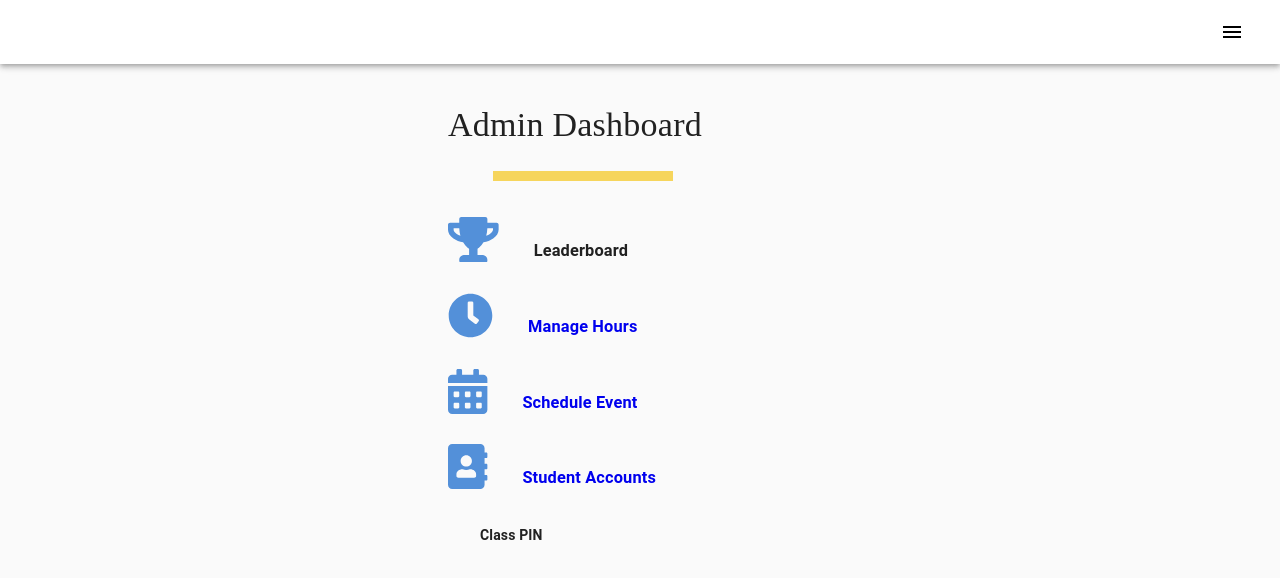
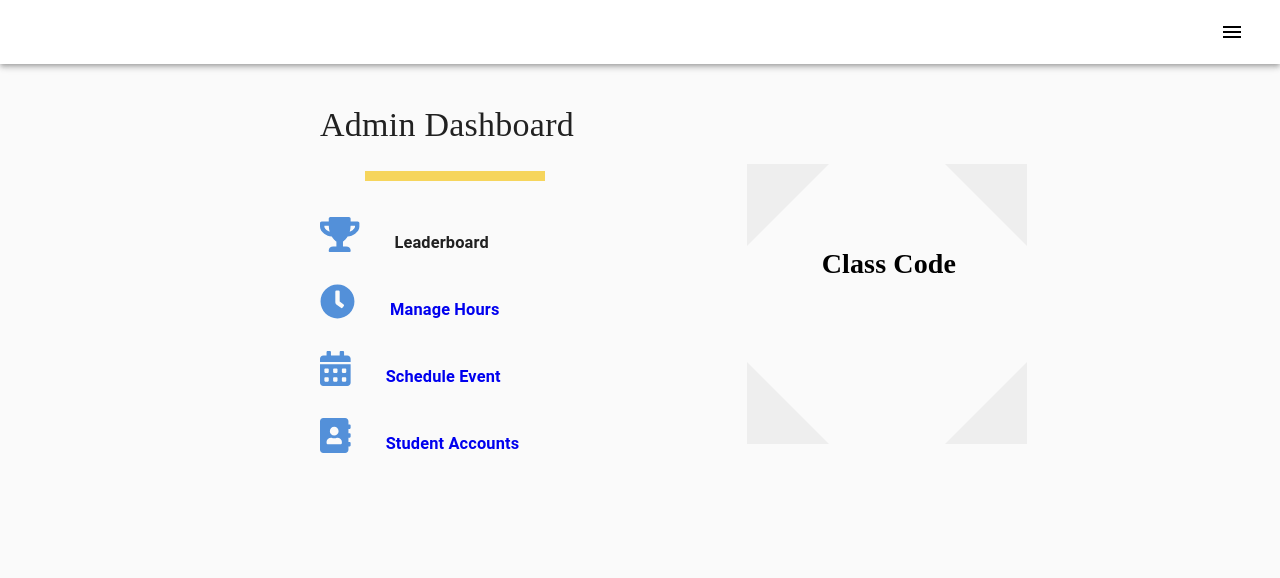
Before and after one commit to jmbushong/serviceTracker, a React (Create React App) app: page /admindash in a window 1280 px wide. Shown: the top 578 px of the page. Built offline with nearby package versions, Linux system fonts and the light colour scheme; no server answers; sample sign-in values are in the browser's storage; a web font is replaced by a local one.

Commit message:
styling admin page

```diff
--- a/src/App.css
+++ b/src/App.css
@@ -159,10 +159,10 @@ a:active {
     box-shadow: 4px 4px 8px rgba(0, 0, 0, 0.212);
     transform: translateY(5%);
   }
-  .admindash_div {
+  /* .admindash_div {
     transform: translateX(25%);
     width: 60vw;
-  }
+  } */
   .classCode {
     width: 25vw;
     margin-left: auto;
@@ -288,7 +288,31 @@ height:90vh;
 .toRight {
   margin-left: auto;
   width: 155px;
+
 }
+
+
+#burst {
+  background:  rgba(128, 128, 128, 0.103);
+  width: 280px;
+  height: 280px;
+  position: relative;
+  text-align: center;
+  transform: rotate(20deg);
+  transform:translateY(100px)
+}
+#burst:before {
+  content: "";
+  position: absolute;
+  top: 0;
+  left: 0;
+
+  height: 280px;
+  width: 280px;
+  background:  #fafafa;
+  transform: rotate(135deg);
+}
+
 
 .admindash {
   height: 80vh;
@@ -302,31 +326,37 @@ height:90vh;
 
   transform: translateX(25%);
 
-  margin-right: auto;
+   margin-right: auto;
   margin-left: auto;
 
 }
 
 .admindash_icons {
-  font-size: 45px;
+  font-size: 35px;
   color: #5390d9;
   margin-right: 35px;
 }
 
+
 .marginBottom {
   margin-bottom: 30px;
+
 }
+
 
 .classCode {
   padding-top: 5px;
+  text-align: center;
+
 }
 
 .classCode h1 {
-  transform: translateX(50px);
+
   font-size: 300%;
   letter-spacing: 8px;
   display: inline;
   color: #ef476f;
+  margin-left: 70px;
 }
 
 hr {
--- a/src/Components/AdminView/AdminDash.tsx
+++ b/src/Components/AdminView/AdminDash.tsx
@@ -1,6 +1,5 @@
 import React, { Component } from "react";
-import Paper from "@material-ui/core/Paper";
-import Sitebar from "../Sitebar/Sitebar";
+
 import { faTrophy } from "@fortawesome/free-solid-svg-icons";
 import { faClock } from "@fortawesome/free-solid-svg-icons";
 import { faCalendarAlt } from "@fortawesome/free-solid-svg-icons";
@@ -9,10 +8,11 @@ import { FontAwesomeIcon } from "@fortawesome/react-fontawesome";
 import Box from "@material-ui/core/Box";
 import {Link} from "react-router-dom";
 import { Redirect } from "react-router-dom";
-import { CircularProgressbar } from "react-circular-progressbar";
+
 import AdminSitebar from "../Sitebar/AdminSitebar"
 import Grid from "@material-ui/core/Grid";
 import Typography from "@material-ui/core/Typography";
+import Hidden from '@material-ui/core/Hidden';
 
 
 const percentage = 66;
@@ -98,11 +98,14 @@ class AdminDash extends React.Component <AcceptedProps, myState> {
          sessionToken={this.props.sessionToken}
 
         />
+<Grid container  component="main"  >
 
-<Grid container  component="main" >
-        <Grid item xs={12} sm={12} md={12} lg={12} >
+
+<Grid item xs={3} sm={1} md={2} lg={3} >   </Grid>
+
+        <Grid item xs={9} sm={5} md={4} lg={4} >
         <Box className="admindash" >
-          <Box className="admindash_div">
+
           <Typography
             className="adminTitle"
             component="h1"
@@ -120,7 +123,7 @@ class AdminDash extends React.Component <AcceptedProps, myState> {
               Leaderboard
             </h3>
             </Box>
-            <Link to="/managehours">  <h3 className="marginBottom">
+            <Link className="visited" to="/managehours">  <h3 className="marginBottom">
               {" "}
               <FontAwesomeIcon className="admindash_icons" icon={faClock} />
               Manage Hours
@@ -134,7 +137,77 @@ class AdminDash extends React.Component <AcceptedProps, myState> {
               />
               Schedule Event
             </h3></Link>
-            <Link to="/manageaccounts"><h3 className="marginBottom">
+            <Link className="visited" to="/manageaccounts"><h3 className="marginBottom">
+              <FontAwesomeIcon
+                className="admindash_icons"
+                icon={faAddressBook}
+              />
+              Student Accounts
+            </h3></Link>
+            {/* <div className="classCode">
+              {" "}
+              <h4>Class PIN</h4>
+           <h1> {this.state.classId}</h1>
+
+            </div>
+   */}
+
+        </Box>
+
+
+             </Grid>
+
+
+<Grid item sm={4} md={3} lg={3} >
+<Hidden xsDown><div id="burst" >
+<h1   className="adminTitle" style={{color:"black", position:"absolute", top: "80px", left: "75px"}}>Class Code</h1> <br></br>
+<h1 style={{color:"black", position:"absolute", top: "130px", left: "80px", fontSize: "55px", letterSpacing:"4px"}}> {this.state.classId}</h1>
+
+
+</div></Hidden>
+
+  </Grid>
+
+
+
+             </Grid>
+
+{/* <Grid container  component="main" >
+        <Grid item xs={12} sm={6} md={6} lg={5} >
+        <Box className="admindash" style={{position:"relative"}} >
+
+          <Typography
+            className="adminTitle"
+            component="h1"
+            variant="h4"
+            style={{marginBottom: "25px",  font: "Sofia, cursive !important"}}
+          >
+            Admin Dashboard
+          </Typography>
+            <hr/>
+
+
+            <h3 className="marginBottom">
+              {" "}
+              <FontAwesomeIcon className="admindash_icons" icon={faTrophy} />
+              Leaderboard
+            </h3>
+
+            <Link className="visited" to="/managehours">  <h3 className="marginBottom">
+              {" "}
+              <FontAwesomeIcon className="admindash_icons" icon={faClock} />
+              Manage Hours
+            </h3></Link>
+
+            <Link className="visited" to="/adminevent"><h3 className="marginBottom">
+              {" "}
+              <FontAwesomeIcon
+                className="admindash_icons"
+                icon={faCalendarAlt}
+              />
+              Schedule Event
+            </h3></Link>
+            <Link className="visited" to="/manageaccounts"><h3 className="marginBottom">
               <FontAwesomeIcon
                 className="admindash_icons"
                 icon={faAddressBook}
@@ -147,7 +220,7 @@ class AdminDash extends React.Component <AcceptedProps, myState> {
            <h1> {this.state.classId}</h1>
 
             </div>
-          </Box>
+
 
 
         </Box>
@@ -156,51 +229,7 @@ class AdminDash extends React.Component <AcceptedProps, myState> {
 
 
              </Grid></Grid>
-        {/* <Box className="admindash" >
-          <Box className="admindash_div">
-            <h2 style={{letterSpacing: '3px'}} >
-              ADMIN DASHBOARD
-            </h2>
-            <hr/>
-
-          <Box className= "admindash_card" >
-            <h3 className="marginBottom">
-              {" "}
-              <FontAwesomeIcon className="admindash_icons" icon={faTrophy} />
-              Leaderboard
-            </h3>
-            </Box>
-            <h3 className="marginBottom">
-              {" "}
-              <FontAwesomeIcon className="admindash_icons" icon={faClock} />
-              Manage Hours
-            </h3>
-            <Link className="visited" to="/adminevent"><h3 className="marginBottom">
-              {" "}
-              <FontAwesomeIcon
-                className="admindash_icons"
-                icon={faCalendarAlt}
-              />
-              Schedule Event
-            </h3></Link>
-            <Link to="/manageaccounts"><h3 className="marginBottom">
-              <FontAwesomeIcon
-                className="admindash_icons"
-                icon={faAddressBook}
-              />
-              Student Accounts
-            </h3></Link>
-            <div className="classCode">
-              {" "}
-              <h4>Class PIN</h4>
-           <h1> {this.state.classId}</h1>
-
-            </div>
-          </Box>
-
-
-        </Box> */}
-
+       */}
       </div>
     );
   }
--- a/src/Components/AdminView/ManageHours.tsx
+++ b/src/Components/AdminView/ManageHours.tsx
@@ -179,8 +179,8 @@ export default class ManageHoursTable extends React.Component<
     return (
       <TableContainer
         // style={{ paddingLeft: "15px", paddingRight: "15px" }}
-        style={{ marginTop: "15px" }}
-        component={Paper}
+        style={{ marginTop: "15px", backgroundColor:"white", height: "100vh" }}
+        // component={Paper}
       >
         <AdminSitebar
           backArrowToggle={this.props.backArrowToggle}
@@ -191,8 +191,8 @@ export default class ManageHoursTable extends React.Component<
 
         <Box
           style={{
-            background: "#ef476f",
-            color: "white",
+
+            color: "black",
             padding: "0px",
             margin: "50px",
             width: "80%",
@@ -201,13 +201,13 @@ export default class ManageHoursTable extends React.Component<
 
           <Box>
             {" "}
-            <h2 style={{ marginLeft: "25px" }}>Service Hours </h2>
+            <h1 className="adminTitle" style={{textAlign:"center", marginBottom:"10px"}}>Manage Hours </h1>
             <Box
               className="studentChart"
-              style={{ background: "white", padding: "0px" }}
+              style={{  paddingTop: "10px" }}
             >
                 <FormControl  style={{width: "200px"}} >
-        <InputLabel id="demo-simple-select-label">Status</InputLabel>
+        {/* <InputLabel id="demo-simple-select-label">Status</InputLabel> */}
         <Select
           labelId="demo-simple-select-label"
           id="demo-simple-select"
@@ -217,29 +217,21 @@ export default class ManageHoursTable extends React.Component<
             this.fetchServiceRequests(e.target.value);
             this.setState({statusView: e.target.value})
           }}
-          // onChange={(e:any)=> {
-          //   this.setState({statusView: e.target.value})}}
+
         >
           <MenuItem value={"awaiting"}>Awaiting Approval</MenuItem>
           <MenuItem value={"approved"}>Approved</MenuItem>
           <MenuItem value={"denied"}>Denied</MenuItem>
         </Select>
       </FormControl>
-              <Box className="toRight">
-                {" "}
-                <ButtonGroup
-                  style={{ background: "white" }}
-                  className="toRight"
-                  disableElevation
-                  variant="contained"
-                  aria-label="text primary button group"
-                ></ButtonGroup>
-              </Box>
+
+
             </Box>
           </Box>
 
         </Box>
-        <Table style={{ margin: "50px", width: "80vw" }}>
+
+        <Table style={{ marginLeft: "auto", marginRight:"auto", width: "80vw" }}>
           <TableHead>
             <TableRow>
               <TableCell />
--- a/src/Components/Home/Login.tsx
+++ b/src/Components/Home/Login.tsx
@@ -134,7 +134,9 @@ class Login extends React.Component<AcceptedProps, {}> {
 
   render() {
     return (
-      <Grid container component="main" style={{ height: "100vh" }}>
+
+      <Grid container component="main" style={{height:"100vh"}}>
+
         <CssBaseline />
 
         <Grid
--- a/src/Components/Sitebar/AdminSitebar.tsx
+++ b/src/Components/Sitebar/AdminSitebar.tsx
@@ -119,16 +119,20 @@ class AdminSitebar extends React.Component<AcceptedProps, myState> {
       <React.Fragment>
         <AppBar style={{backgroundColor:"white"}} position="static">
           <Toolbar style={{ display: "flex", justifyContent: "space-between" }}>
+
             {this.props.backArrowToggle === true ? (
               <Link to="/adminDash">
                 <IconButton>
                   <ArrowBackIcon style={{ color: "black" }} />
                 </IconButton>
+
               </Link>
             ) : (
               <div></div>
             )}
+
             <div>
+
               <IconButton onClick={this.handleMenu}>
                 <MenuIcon style={{color:"black"}} />
               </IconButton>
```
Also changed, not shown: 1 other file (tests, documents, lock files or other folders).
